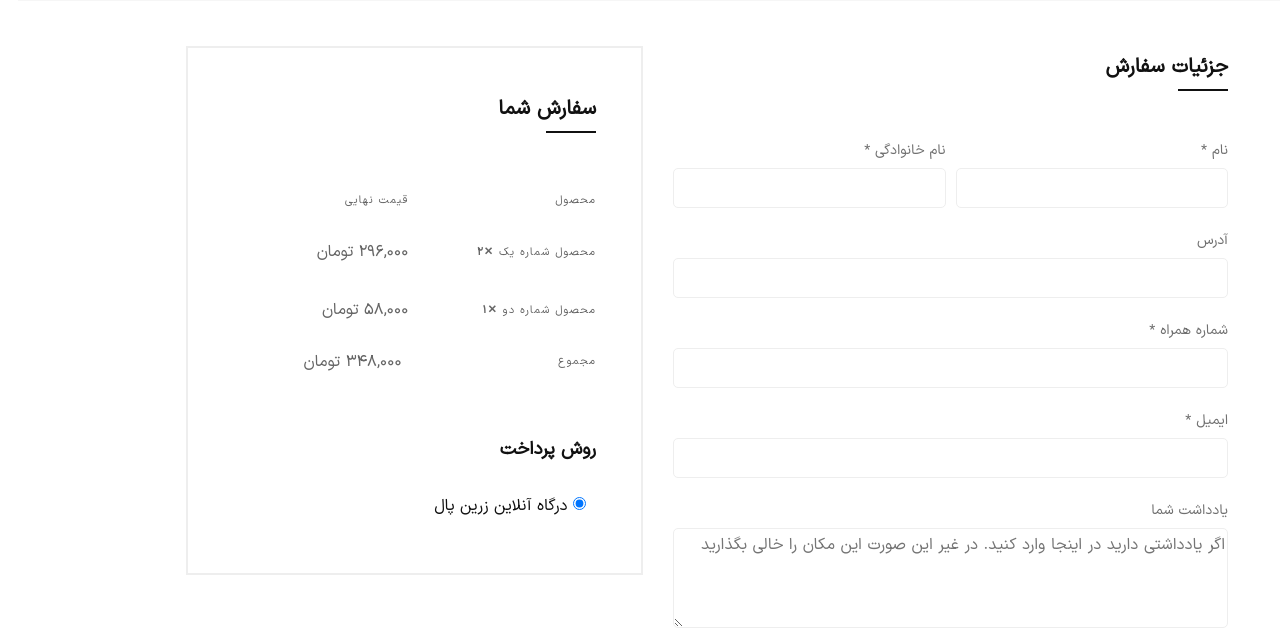
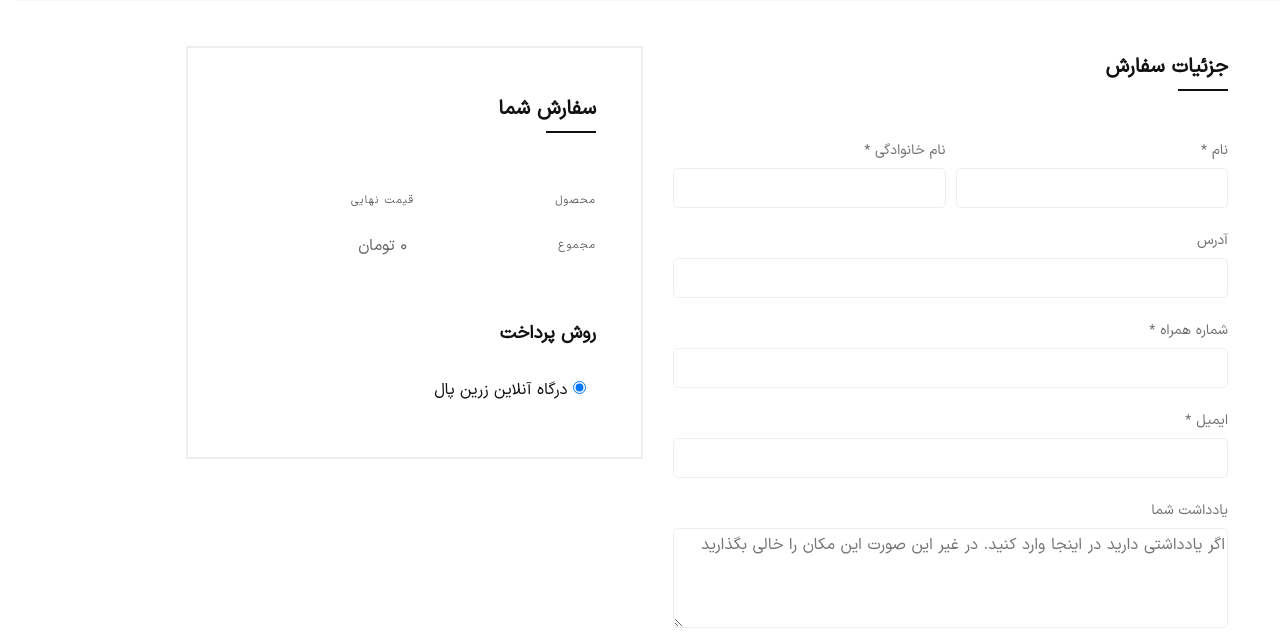
Before and after one commit to pouriashiralipour/online_shop, a Django app: page /order/create/ in a window 1280 px wide. Shown: the part 312-949 px from the top of the page. Run offline with Django 4.2, Linux system fonts and the light colour scheme; parts of the project's set-up code (start-up, migrations or seed data) failed here and were passed over; some libraries are stand-ins or nearby versions; some web fonts are replaced.

Commit message:
add item cart to order templates

```diff
--- a/orders/templates/orders/order_create.html
+++ b/orders/templates/orders/order_create.html
@@ -37,36 +37,47 @@
                             <form action="" method="post" class="form form--checkout">
                                 <div class="form-row mb--20">
                                     <div class="form__group col-md-6 mb-sm--30">
-                                            <label for="billing_fname" class="form__label form__label--2">نام  <span class="required">*</span></label>
-                                            <input type="text" name="billing_fname" id="billing_fname" class="form__input form__input--2">
+                                        <label for="billing_fname" class="form__label form__label--2">نام <span
+                                                class="required">*</span></label>
+                                        <input type="text" name="billing_fname" id="billing_fname"
+                                               class="form__input form__input--2">
                                     </div>
                                     <div class="form__group col-md-6">
-                                            <label for="billing_lname" class="form__label form__label--2">نام خانوادگی  <span class="required">*</span></label>
-                                            <input type="text" name="billing_lname" id="billing_lname" class="form__input form__input--2">
+                                        <label for="billing_lname" class="form__label form__label--2">نام خانوادگی <span
+                                                class="required">*</span></label>
+                                        <input type="text" name="billing_lname" id="billing_lname"
+                                               class="form__input form__input--2">
                                     </div>
                                 </div>
                                 <div class="form-row mb--20">
                                     <div class="form__group col-12">
                                         <label for="billing_company" class="form__label form__label--2">آدرس</label>
-                                            <input type="text" name="billing_company" id="billing_company" class="form__input form__input--2">
+                                        <input type="text" name="billing_company" id="billing_company"
+                                               class="form__input form__input--2">
                                     </div>
                                 </div>
                                 <div class="form-row mb--20">
                                     <div class="form__group col-12">
-                                            <label for="billing_phone" class="form__label form__label--2">شماره همراه <span class="required">*</span></label>
-                                            <input type="text" name="billing_phone" id="billing_phone" class="form__input form__input--2">
+                                        <label for="billing_phone" class="form__label form__label--2">شماره همراه <span
+                                                class="required">*</span></label>
+                                        <input type="text" name="billing_phone" id="billing_phone"
+                                               class="form__input form__input--2">
                                     </div>
                                 </div>
                                 <div class="form-row mb--20">
                                     <div class="form__group col-12">
-                                            <label for="billing_email" class="form__label form__label--2">ایمیل  <span class="required">*</span></label>
-                                            <input type="email" name="billing_email" id="billing_email" class="form__input form__input--2">
+                                        <label for="billing_email" class="form__label form__label--2">ایمیل <span
+                                                class="required">*</span></label>
+                                        <input type="email" name="billing_email" id="billing_email"
+                                               class="form__input form__input--2">
                                     </div>
                                 </div>
                                 <div class="form-row">
                                     <div class="form__group col-12">
                                         <label for="orderNotes" class="form__label form__label--2">یادداشت شما</label>
-                                            <textarea class="form__input form__input--2 form__input--textarea" id="orderNotes" name="orderNotes" placeholder="اگر یادداشتی دارید در اینجا وارد کنید. در غیر این صورت این مکان را خالی بگذارید"></textarea>
+                                        <textarea class="form__input form__input--2 form__input--textarea"
+                                                  id="orderNotes" name="orderNotes"
+                                                  placeholder="اگر یادداشتی دارید در اینجا وارد کنید. در غیر این صورت این مکان را خالی بگذارید"></textarea>
                                     </div>
                                 </div>
                             </form>
@@ -86,23 +97,21 @@
                                     </tr>
                                     </thead>
                                     <tbody>
+                                    {% for item in cart %}
                                         <tr>
-                                                <th>محصول شماره یک
+                                            <th>{{ item.product_obj.title }}
                                                 <strong><span>&#10005;</span>۲</strong>
                                             </th>
-                                                <td class="text-right">۲۹۶,۰۰۰ تومان</td>
+                                            <td class="text-right">{{ item.product_obj.price|translate_numbers|intcomma:False }} تومان</td>
                                         </tr>
-                                            <tr>
-                                                <th>محصول شماره دو
-                                                    <strong><span>&#10005;</span>۱</strong>
-                                                </th>
-                                                <td class="text-right">۵۸,۰۰۰ تومان</td>
-                                            </tr>
+
+                                    {% endfor %}
+
                                     </tbody>
                                     <tfoot>
                                     <tr class="cart-subtotal">
                                         <th>مجموع</th>
-                                                <td class="text-right">۳۴۸,۰۰۰ تومان</td>
+                                        <td class="text-right">{{ cart.get_total_price|translate_numbers|intcomma:False }} تومان</td>
                                     </tr>
                                     </tfoot>
                                 </table>
```
Lines whose indentation alone changed are shown as unchanged.
